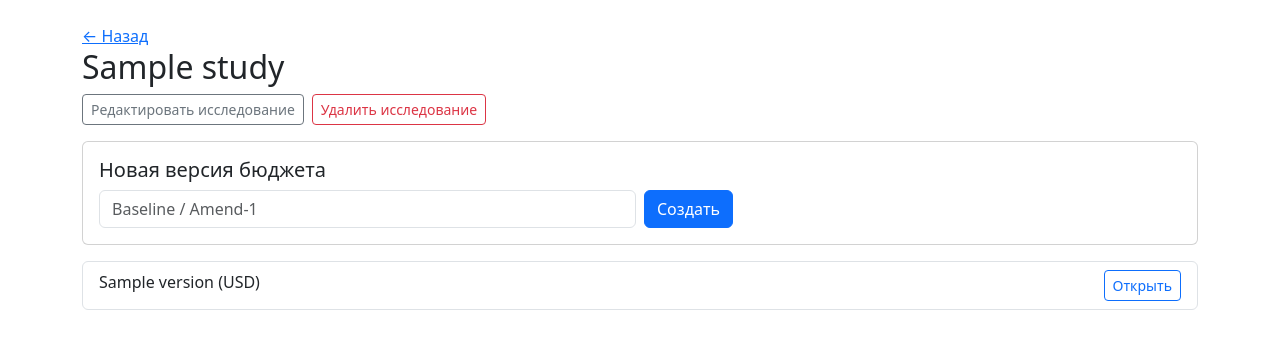
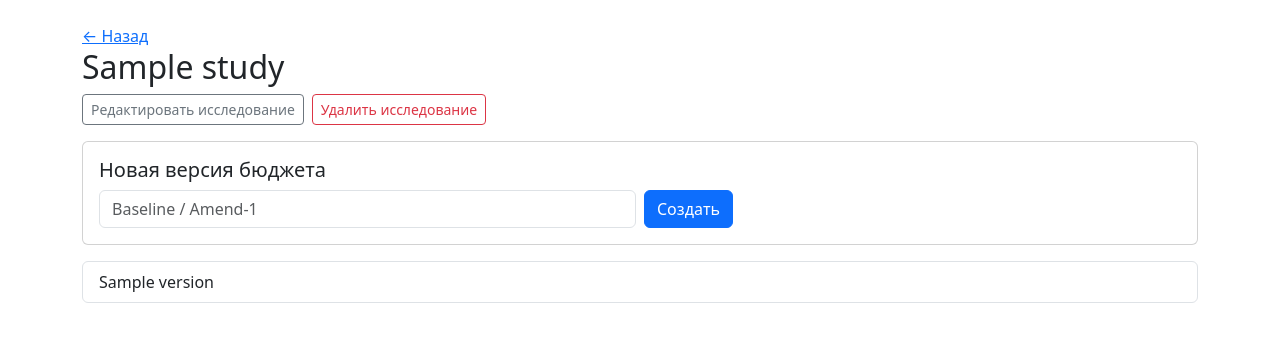
Before and after one commit to apavozkov/CTBaiCalc, a FastAPI app: template app/templates/study.html in a window 1280 px wide. Shown: the top 349 px of the page. Run offline with FastAPI, Linux system fonts and the light colour scheme; the template is opened without the code that fills it: most values are stand-ins (such as "Sample title", 1, 10 or a date in 2020).

Commit message:
Update study.html

```diff
--- a/app/templates/study.html
+++ b/app/templates/study.html
@@ -17,7 +17,7 @@
 </div>
 <div class='card p-3 mb-3'><h5>Новая версия бюджета</h5><div class='row g-2'><div class='col'><input id='vname' class='form-control' placeholder='Baseline / Amend-1'></div><div class='col'><button onclick='createVersion()' class='btn btn-primary'>Создать</button></div></div></div>
 <ul class='list-group'>
-{% for v in study.versions %}<li class='list-group-item d-flex justify-content-between'><span>{{v.name}} ({{v.currency}})</span><a class='btn btn-sm btn-outline-primary' href='/version/{{v.id}}'>Открыть</a></li>{% endfor %}
+{% for v in study.versions %}<li class='list-group-item d-flex justify-content-between' role='link' tabindex='0' style='cursor:pointer' onclick="window.location.href='/version/{{v.id}}'" onkeydown="if(event.key==='Enter'||event.key===' '){window.location.href='/version/{{v.id}}'}"><span>{{v.name}}</span></li>{% endfor %}
 </ul></div>
 <script>
 async function createVersion(){const r=await fetch('/api/studies/{{study.id}}/versions',{method:'POST',headers:{'Content-Type':'application/json'},body:JSON.stringify({name:document.getElementById('vname').value,currency:'USD'})});if(r.ok) location.reload();}
```
